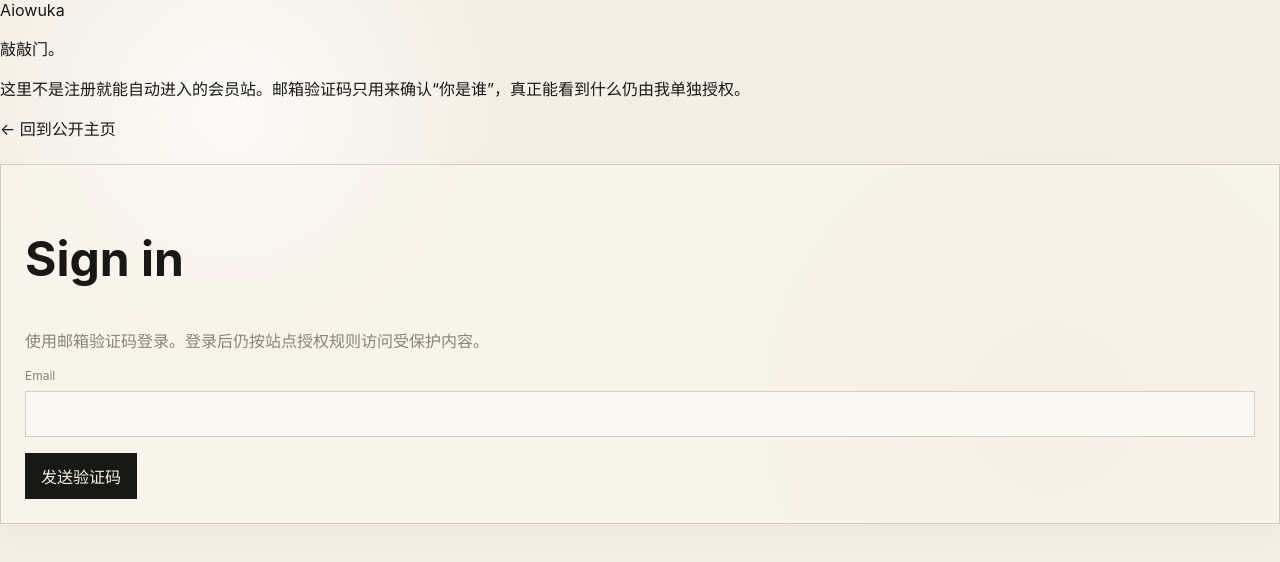
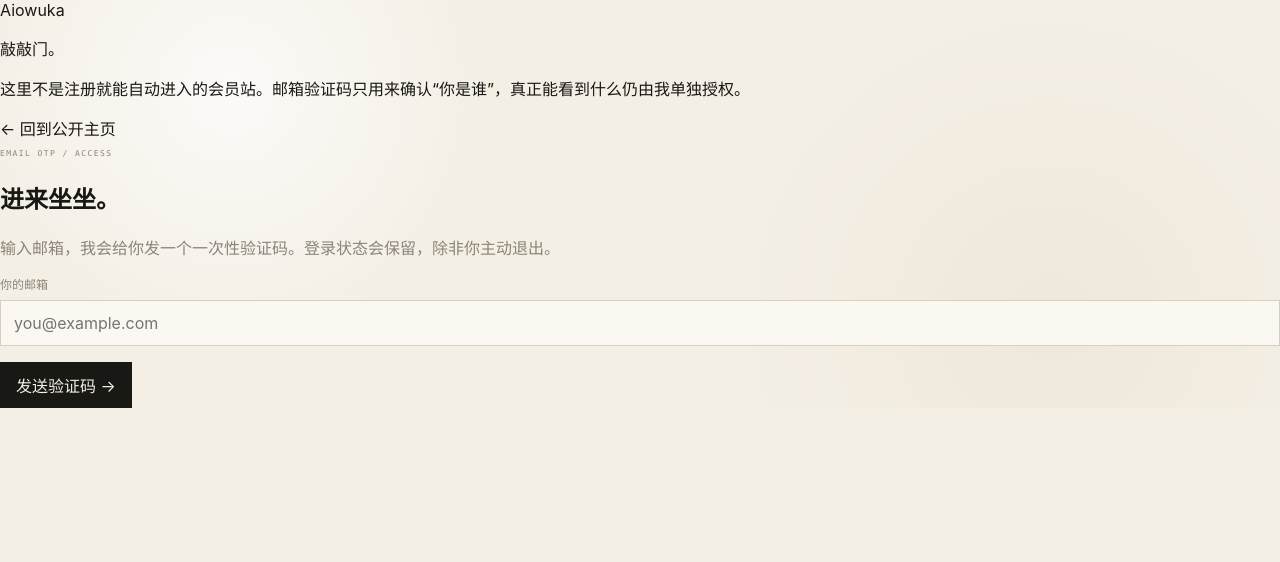
Before and after one commit to Aiowuka/Aiowuka.github.io, a Next.js app: page /login in a window 1280 px wide. Shown: the top 562 px of the page. Built offline with nearby package versions, Linux system fonts and the light colour scheme; no server answers.

Commit message:
style: simplify OTP login copy and layout

```diff
--- a/app/login/login-form.tsx
+++ b/app/login/login-form.tsx
@@ -66,36 +66,36 @@ export default function LoginForm() {
       return
     }
 
-    // Hard navigation ensures the next server request reads the freshly written auth cookie.
     window.location.assign('/private')
   }
 
-  return <div className="panel" style={{marginTop:24}}>
-    <h1 style={{fontSize:48}}>Sign in</h1>
-    <p className="muted">使用邮箱验证码登录。登录后仍按站点授权规则访问受保护内容。</p>
-    {error && <p>{error}</p>}
+  return <div className="login-card">
+    <span className="micro-label">EMAIL OTP / ACCESS</span>
+    <h1>{sent ? '看看邮箱。' : '进来坐坐。'}</h1>
+    <p className="muted">{sent ? `验证码已经发到 ${email}` : '输入邮箱，我会给你发一个一次性验证码。登录状态会保留，除非你主动退出。'}</p>
+    {error && <p className="login-error">{error}</p>}
 
     {!sent ? <form onSubmit={sendOtp}>
       <div className="field">
-        <label htmlFor="email">Email</label>
+        <label htmlFor="email">你的邮箱</label>
         <input
           id="email"
           name="email"
           type="email"
           required
           autoComplete="email"
+          placeholder="you@example.com"
           value={email}
           onChange={(event) => setEmail(event.target.value)}
         />
       </div>
       <button className="button primary" type="submit" disabled={busy}>
-        {busy ? '发送中…' : '发送验证码'}
+        {busy ? '发送中…' : '发送验证码 →'}
       </button>
     </form> : <>
-      <p>验证码已发送到 <strong>{email}</strong></p>
       <form onSubmit={verifyOtp}>
         <div className="field">
-          <label htmlFor="token">Verification code</label>
+          <label htmlFor="token">邮件里的验证码</label>
           <input
             id="token"
             name="token"
@@ -106,19 +106,18 @@ export default function LoginForm() {
             maxLength={8}
             required
             autoFocus
+            placeholder="••••••••"
             value={token}
             onChange={(event) => setToken(event.target.value.replace(/\D/g, '').slice(0, 8))}
           />
         </div>
         <button className="button primary" type="submit" disabled={busy}>
-          {busy ? '验证中…' : '验证并登录'}
+          {busy ? '验证中…' : '验证并进入 →'}
         </button>
       </form>
-      <p className="muted" style={{marginTop:16}}>
-        <button type="button" onClick={() => { setSent(false); setToken(''); setError('') }} disabled={busy}>
-          更换邮箱 / 重新发送
-        </button>
-      </p>
+      <button className="text-button login-switch" type="button" onClick={() => { setSent(false); setToken(''); setError('') }} disabled={busy}>
+        换一个邮箱 / 重新发送
+      </button>
     </>}
   </div>
 }
```
